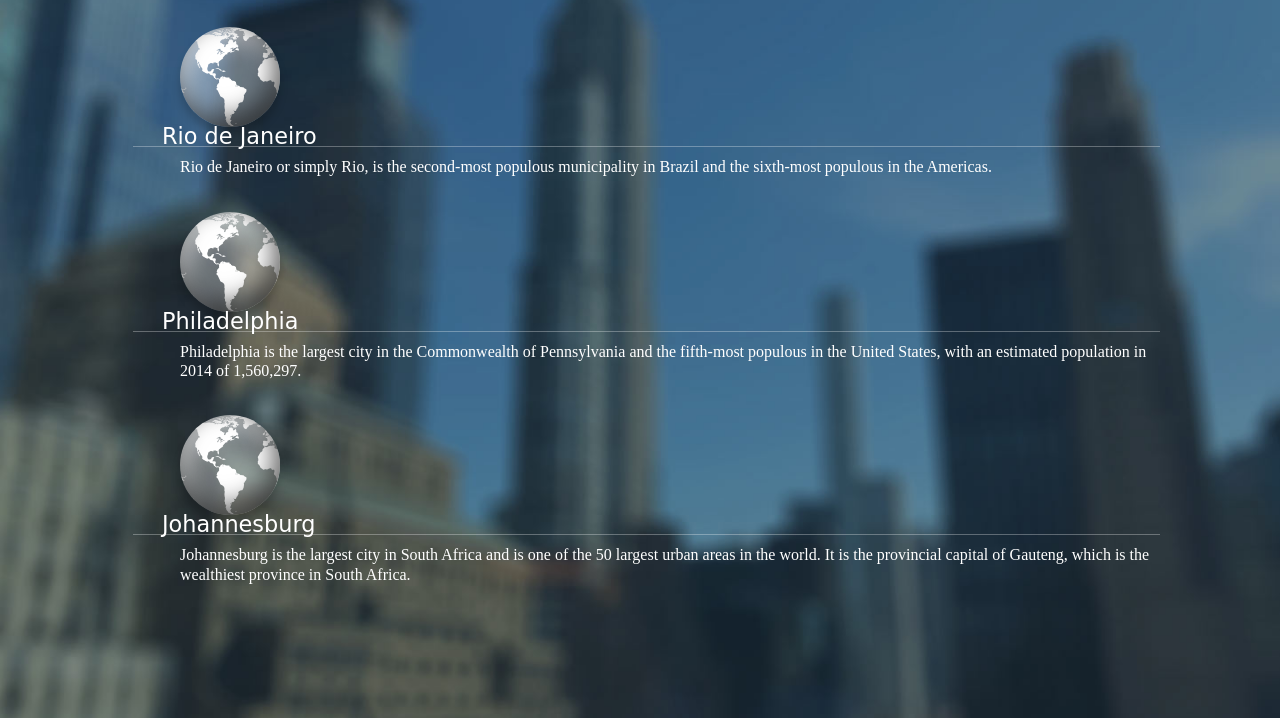
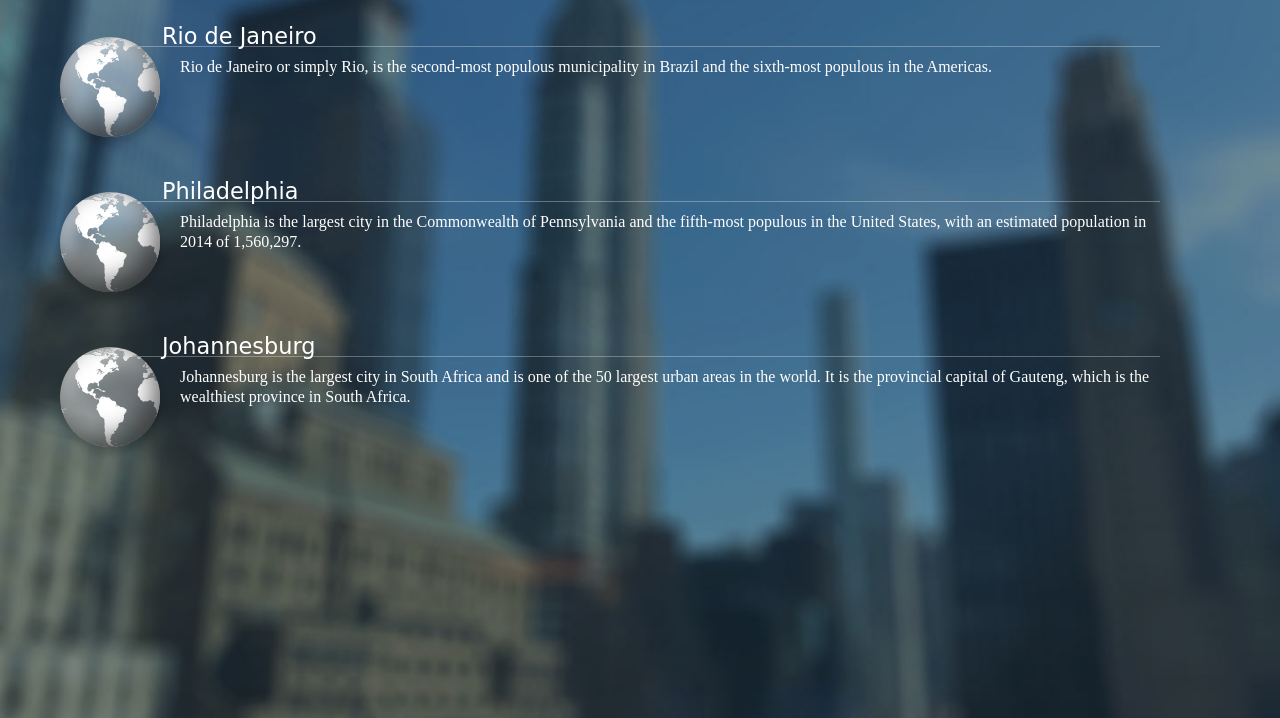
Before and after one commit to endodoug/CustomGraphics-CSS, a plain HTML site: page index.html in a window 1280 px wide. Shown: the part 82-800 px from the top of the page. Drawn offline with Linux system fonts and the light colour scheme; a web font is replaced by a local one.

Commit message:
positioned the figures
completed the figure elements style and position

```diff
--- a/style.css
+++ b/style.css
@@ -60,4 +60,7 @@ section figure {
         inset -6px -9px 25px rgba(0,0,0,.6),
         inset 6px 12px 25px rgba(255,255,255,.6),
         0px 8px 8px rgba(0,0,0,.2);
+    position: absolute;
+    top: 10px;
+    left: 0px;
 }
```
